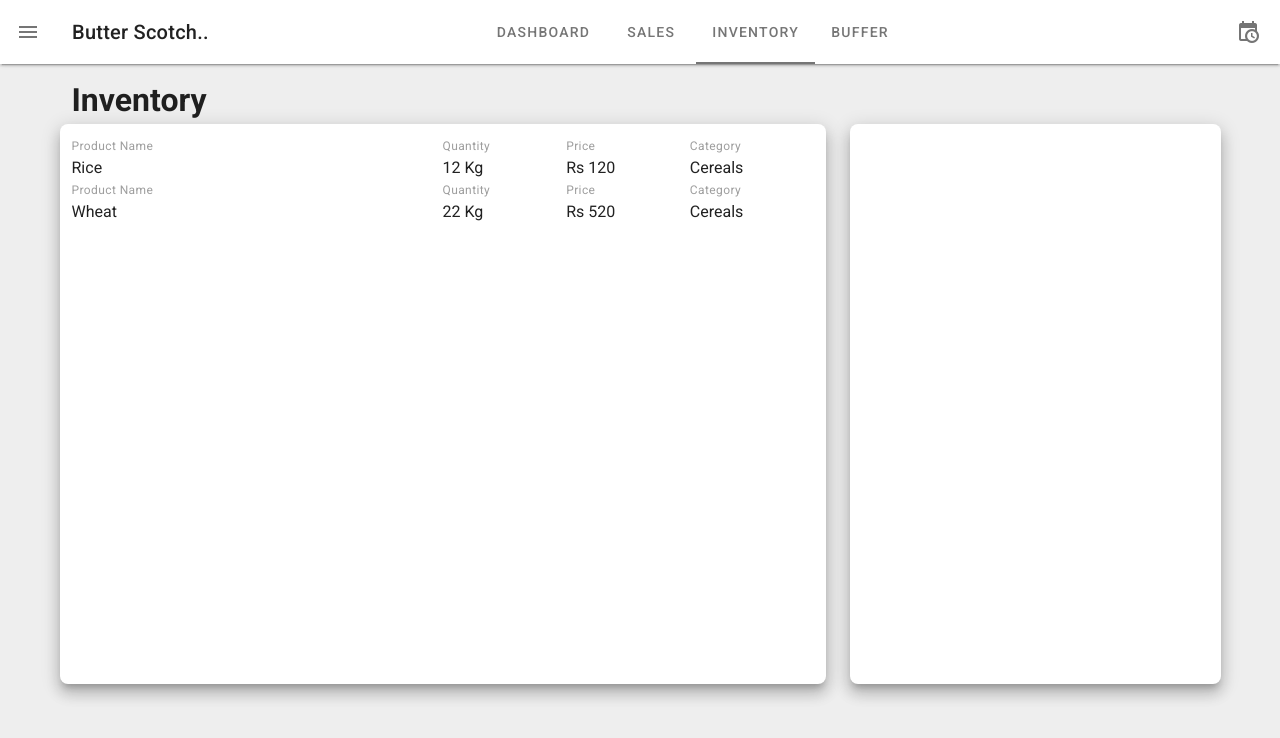
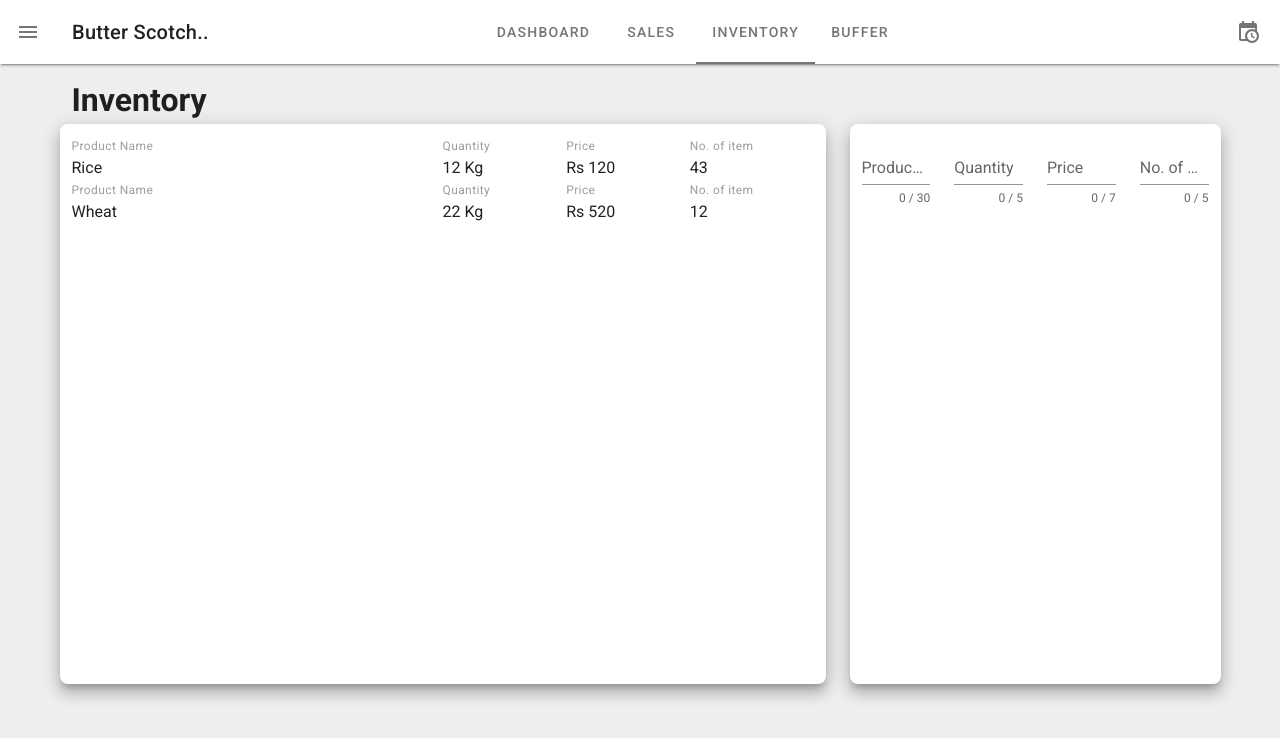
Before and after one commit to Satyam-Raj/restaurant, a Vue app: page /inventory in a window 1280 px wide. Shown: the top 738 px of the page. Built offline with nearby package versions, Linux system fonts and the light colour scheme.

Commit message:
form integration

```diff
--- a/src/views/Inventory.vue
+++ b/src/views/Inventory.vue
@@ -136,11 +136,12 @@
                   </v-flex>
 
                   <v-flex xs2 sm4 md2>
-                    <div class="caption grey--text">Category</div>
-                    <div>Cereals</div>
+                    <div class="caption grey--text">No. of item</div>
+                    <div>43</div>
                   </v-flex>
 
                 </v-layout>
+
 
 
                 <v-layout row wrap>
@@ -161,8 +162,8 @@
                   </v-flex>
 
                   <v-flex xs2 sm4 md2>
-                    <div class="caption grey--text">Category</div>
-                    <div>Cereals</div>
+                    <div class="caption grey--text">No. of item</div>
+                    <div>12</div>
                   </v-flex>
 
                 </v-layout>
@@ -187,6 +188,79 @@
               :elevation="10"
 
             >
+              <v-form v-model="valid">
+                <v-container>
+                  <v-row>
+
+                    <v-col
+                      cols="12"
+                      md="3"
+                    >
+                      <v-text-field
+                        v-model="name"
+                        :rules="nameRules"
+                        :counter="30"
+                        label="Product Name"
+                        required
+                      ></v-text-field>
+                    </v-col>
+
+                    <v-col
+                      cols="12"
+                      md="3"
+                    >
+                      <v-text-field
+                        v-model="quantity"
+                        :rules="quantityRules"
+                        :counter="5"
+                        label="Quantity"
+                        required
+                      ></v-text-field>
+                    </v-col>
+
+                    <v-col
+                      cols="12"
+                      md="3"
+                    >
+                      <v-text-field
+                        v-model="price"
+                        :rules="priceRules"
+                        :counter="7"
+                        label="Price"
+                        required
+                      ></v-text-field>
+                    </v-col>
+
+                    <v-col
+                      cols="12"
+                      md="3"
+                    >
+                      <v-text-field
+                        v-model="no_of_item"
+                        :rules="no_of_itemRules"
+                        :counter="5"
+                        label="No. of item"
+                        required
+                      ></v-text-field>
+                    </v-col>
+
+                    <!-- <v-col
+                      cols="12"
+                      md="4"
+                    >
+                      <v-text-field
+                        v-model="email"
+                        :rules="emailRules"
+                        label="E-mail"
+                        required
+                      ></v-text-field>
+                    </v-col> -->
+
+                  </v-row>
+                </v-container>
+              </v-form>
+
+
               <!--  -->
             </v-sheet>
           </v-col>
@@ -211,6 +285,53 @@
       // ],
       drawer:false,
       group: null,
+
+// form validation section below
+      valid: false,
+      name: '',
+
+      nameRules: [
+        v => !!v || 'required',
+        v => v.length <= 30 || 'must be less than 10 characters',
+      ],
+
+      quantity: '',
+      quantityRules: [
+        v => !!v || 'required',
+        v => v.length <= 6 || 'must be less than 10 characters',
+        v => /^[0-9]+$/.test(v) || 'must be a number',
+      ],
+
+      price: '',
+      priceRules: [
+        v => !!v || 'required',
+        v => v.length <= 7 || 'must be less than 10 characters',
+        v => /^[0-9]+$/.test(v) || 'must be a number',
+      ],
+
+
+      no_of_item: '',
+      no_of_itemRules: [
+        v => !!v || 'required',
+        v => v.length <= 5 || 'must be less than 10 characters',
+        v => /^[0-9]+$/.test(v) || 'must be a number',
+      ],
+
+
+
+
+
+
+      // email: '',
+      // emailRules: [
+      //   v => !!v || 'E-mail is required',
+      //   v => /.+@.+/.test(v) || 'E-mail must be valid',
+      // ],
+
+// form validation section above
+
+
+
     }),
 
 
```
